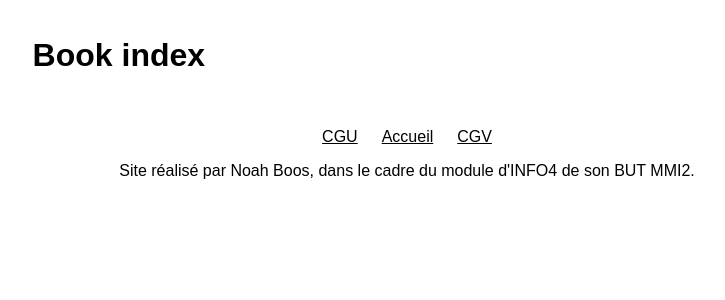
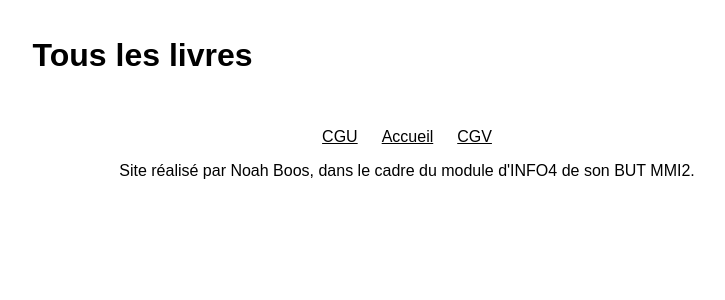
Before and after one commit to NoahBoos/INFO4_Projet, a Symfony app: template templates/book/index.html.twig in a window 1280 px wide. Shown: the part 69-369 px from the top of the page, without its empty margins (233-958 px from the left). Run offline with Twig, Linux system fonts and the light colour scheme; the template is opened without the code that fills it, so the values that code supplies are empty; some libraries are stand-ins or nearby versions.

Commit message:
Features - French translation for book

```diff
--- a/src/Controller/BookController.php
+++ b/src/Controller/BookController.php
@@ -5,6 +5,7 @@ namespace App\Controller;
 use App\Entity\Book;
 use App\Form\BookType;
 use App\Repository\BookRepository;
+use App\Repository\EditorRepository;
 use Doctrine\ORM\EntityManagerInterface;
 use Symfony\Bundle\FrameworkBundle\Controller\AbstractController;
 use Symfony\Component\HttpFoundation\Request;
@@ -22,12 +23,13 @@ final class BookController extends AbstractController
     }
 
     #[Route('/professional/book', name: 'app_book_index', methods: ['GET'])]
-    public function index(BookRepository $bookRepository): Response
+    public function index(BookRepository $bookRepository, EditorRepository $editorRepository): Response
     {
         $user = $this->getUser();
         return $this->render('book/index.html.twig', [
             'books' => $bookRepository->findAll(),
             'booksByCurrentEditor' => $bookRepository->findBy(['bookEditor' => $user->getEditor()]),
+            'editor' => $editorRepository->find($user->getEditor()),
         ]);
     }
 
--- a/templates/book/edit.html.twig
+++ b/templates/book/edit.html.twig
@@ -1,9 +1,9 @@
 {% extends 'base.html.twig' %}
 
-{% block title %}Edit Book{% endblock %}
+{% block title %}Modifier un livre{% endblock %}
 
 {% block main %}
-    <h1>Edit Book</h1>
+    <h1>Modifier {{ book.bookTitle }}</h1>
 
     {{ include('book/_form.html.twig', {'button_label': 'Update'}) }}
 
--- a/templates/book/index.html.twig
+++ b/templates/book/index.html.twig
@@ -1,9 +1,13 @@
 {% extends 'base.html.twig' %}
 
-{% block title %}Book index{% endblock %}
+{% block title %}Tous les livres{% endblock %}
 
 {% block main %}
-    <h1>Book index</h1>
+    {% if is_granted('ROLE_PROFESSIONAL') and app.request.getPathInfo starts with '/professional' %}
+        <h1>Tous les livres parus sous {{ editor.editorName }}</h1>
+    {% else %}
+        <h1>Tous les livres</h1>
+    {% endif %}
 
     {% if app.request.getPathInfo starts with '/professional' %}
         <section class="table-wrapper">
--- a/templates/book/new.html.twig
+++ b/templates/book/new.html.twig
@@ -1,9 +1,9 @@
 {% extends 'base.html.twig' %}
 
-{% block title %}New Book{% endblock %}
+{% block title %}Ajouter un livre{% endblock %}
 
 {% block main %}
-    <h1>Create new Book</h1>
+    <h1>Ajouter un nouveau livre à la base de données</h1>
 
     {{ include('book/_form.html.twig') }}
 
--- a/templates/book/show.html.twig
+++ b/templates/book/show.html.twig
@@ -1,6 +1,6 @@
 {% extends 'base.html.twig' %}
 
-{% block title %}Book{% endblock %}
+{% block title %}{{ book.bookTitle }}{% endblock %}
 
 {% block main %}
     <div class="container--flex-row main__book--container">
```
